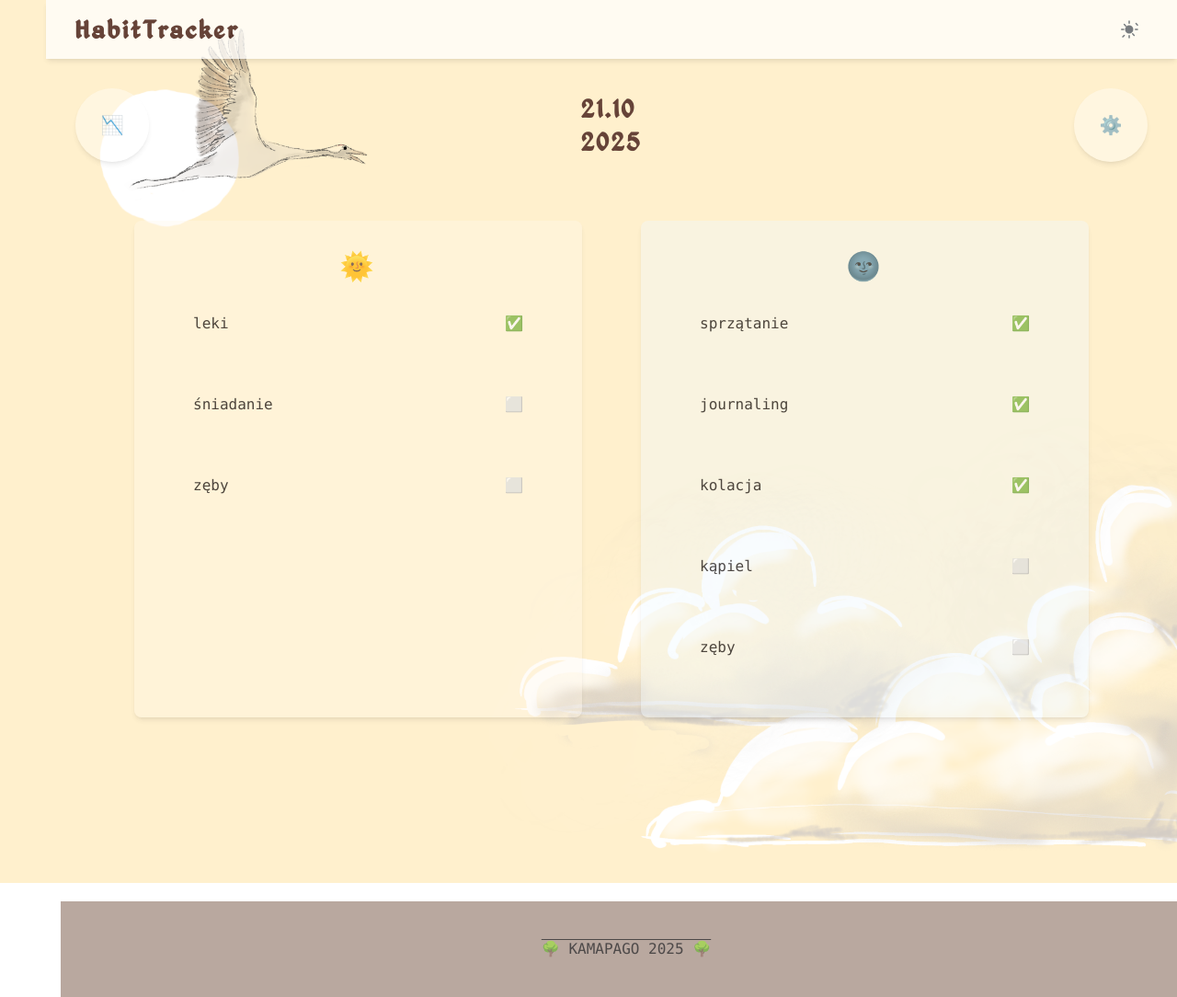
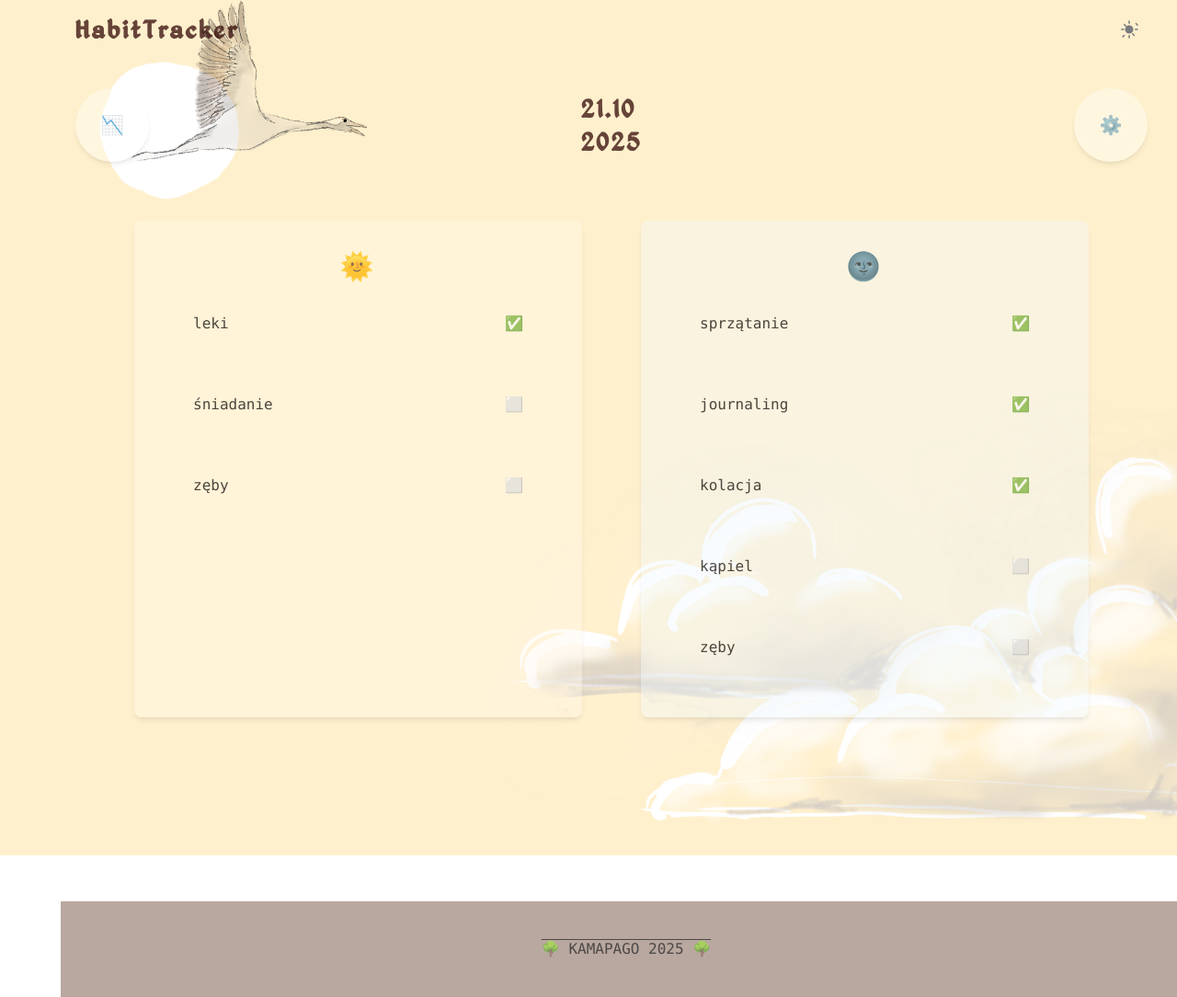
Before and after one commit to kama-pa-go/KGprojects, a Jekyll site: the page nawyki.html, which Jekyll copies as it is, in a window 1280 px wide. Shown: the whole page at 92% size. Built offline with Jekyll 4.4.1, drawn with Linux system fonts in a browser that asks for light colours.

Commit message:
Teraz powinno być lepsze rozłożenie

```diff
--- a/nawyki.html
+++ b/nawyki.html
@@ -13,7 +13,7 @@
         body {
           background-color: white;
           background-image: url("assets/images/TłoJasne.png");
-          background-position:  center 40;
+          background-position:  center center;
           background-size: cover;
           opacity: 0.75;
         }
@@ -61,7 +61,7 @@
 <body x-data="{ sidebarOpen: false, isMobile: window.innerWidth < 1024}"
       x-init="window.addEventListener('resize', () => { isMobile = window.innerWidth < 1024 })">
 
-    <header class="bg-white dark:bg-gray-800 shadow-md">
+    <header>
   <nav class="container mx-auto px-4 sm:px-6 lg:px-8">
     <div class="flex items-center justify-between h-16">
 
```
